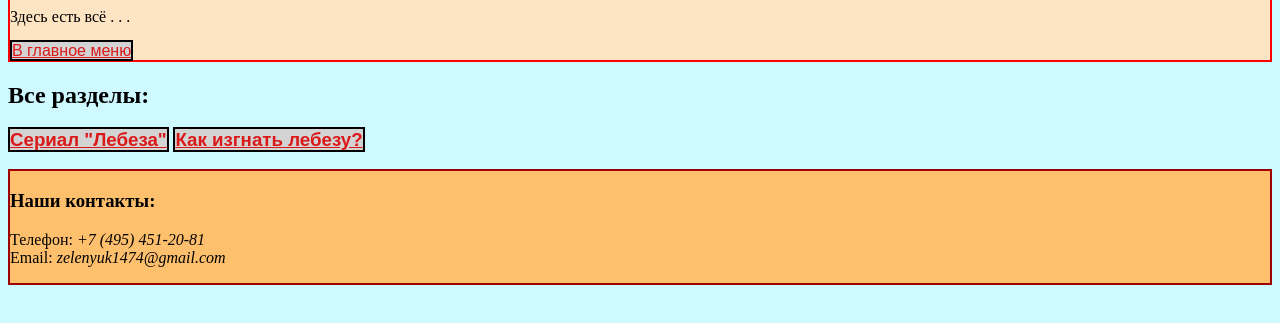
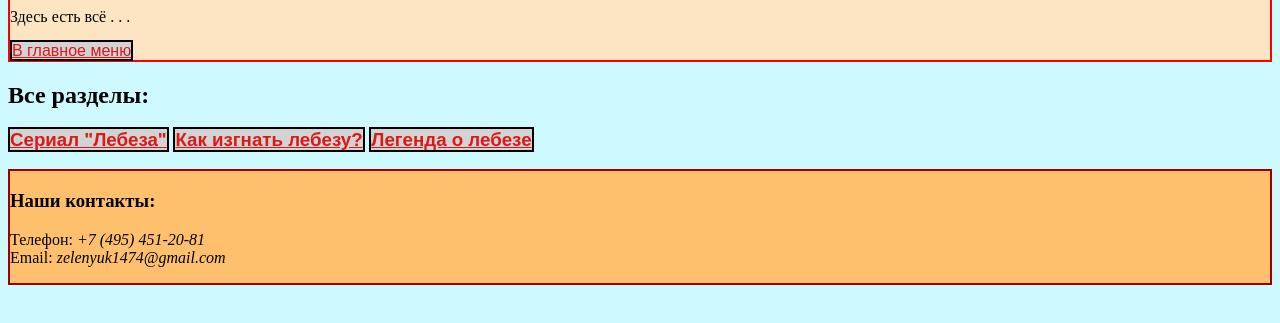
Before and after one commit to Svyatoslav225/LebezaSite, a plain HTML site: page NavPanel.html in a window 1280 px wide. Shown: the part 113-436 px from the top of the page. Drawn offline with Linux system fonts and the light colour scheme.

Commit message:
Update NavPanel.html

```diff
--- a/NavPanel.html
+++ b/NavPanel.html
@@ -15,6 +15,7 @@
         <!-- все разделы сайта: -->
         <a href = "Videos.html">Сериал "Лебеза"</a>
         <a href = "HowToRemoveLebeza.html">Как изгнать лебезу?</a>
+        <a href = "LegendAboutLbz.html">Легенда о лебезе</a>
       </h3>
     </main>
     <footer>
```
